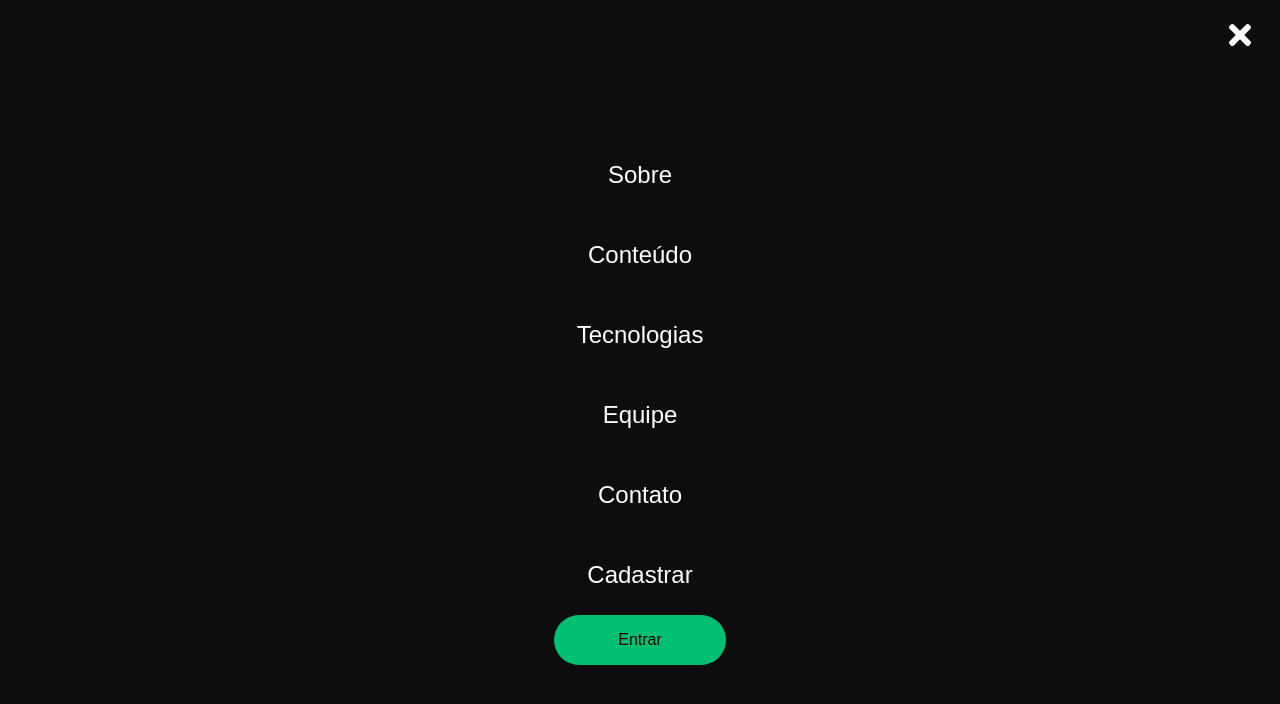
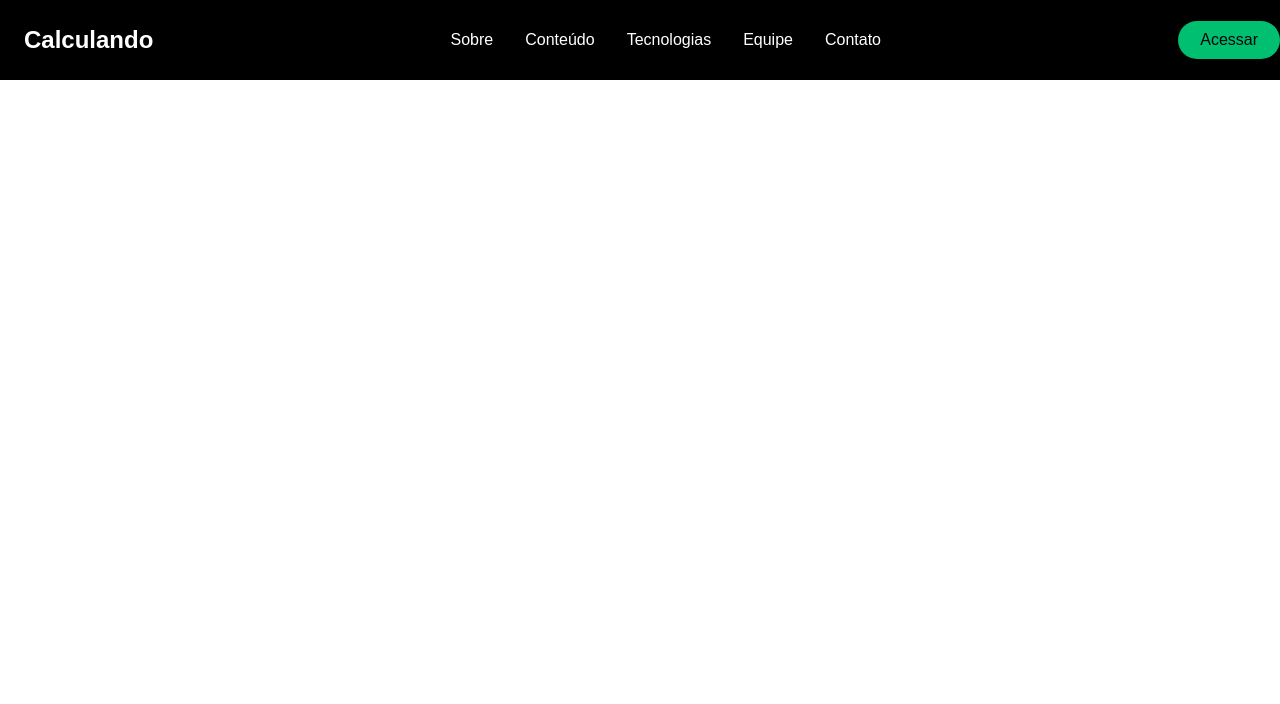
Before and after one commit to marcelopepis/Projeto-Web2---Ensino-de-Matematica, a React (Create React App) app in the folder calculando/: page / in a window 1280 px wide. Shown: the top 704 px of the page. Built offline with nearby package versions, Linux system fonts and the light colour scheme.

Commit message:
ajustando a pagina Home.

```diff
--- a/calculando/src/App.js
+++ b/calculando/src/App.js
@@ -1,13 +1,11 @@
 import './App.css';
-import Navbar from './components/Navbar';
 import { BrowserRouter as Router } from 'react-router-dom';
-import Sidebar from './components/Sidebar';
+import Home from './pages/';
 
 function App() {
   return (
     <Router>
-      <Sidebar></Sidebar>
-      <Navbar></Navbar>
+      <Home />
     </Router>
   );
 }
--- a/calculando/src/components/Sidebar/SidebarElements.js
+++ b/calculando/src/components/Sidebar/SidebarElements.js
@@ -14,9 +14,8 @@
   top: 0;
   left: 0;
   transition: 0.3s easy-in-out;
-  /*opacity: ${({ isOpen }) => (isOpen ? '100%' : '0')};
-  top: ${({ isOpen }) => (isOpen ? '0' : '-100%')};*/
-  top: 0;
+  opacity: ${({ isOpen }) => (isOpen ? '100%' : '0')};
+  top: ${({ isOpen }) => (isOpen ? '0' : '-100%')};
 `;
 export const CloseIcon = styled(FaTimes)`
   color: #fff;
--- /dev/null
+++ b/calculando/src/pages/index.js
@@ -0,0 +1,14 @@
+import React from 'react'
+import Sidebar from '../components/Sidebar';
+import Navbar from '../components/Navbar';
+
+const Home = () => {
+  return (
+    <>
+      <Sidebar />
+      <Navbar />
+    </>
+  )
+}
+
+export default Home
```
